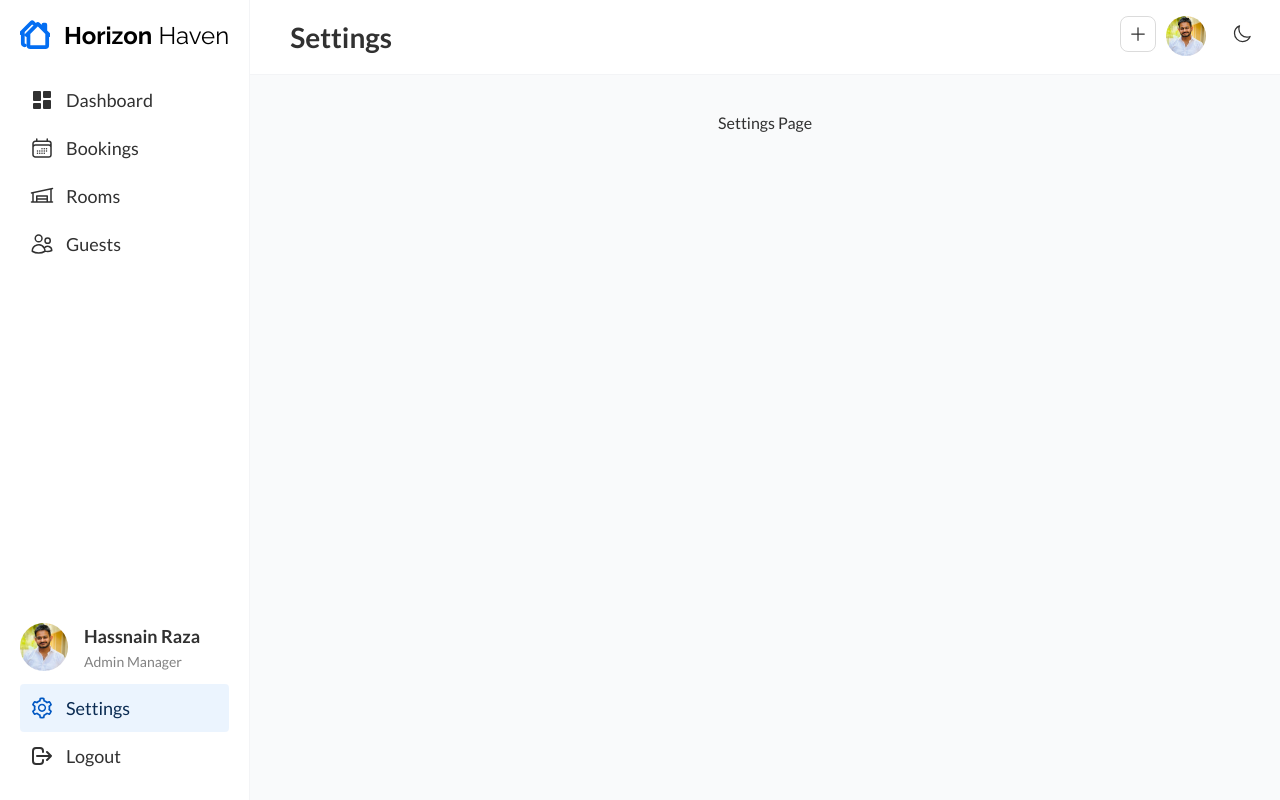
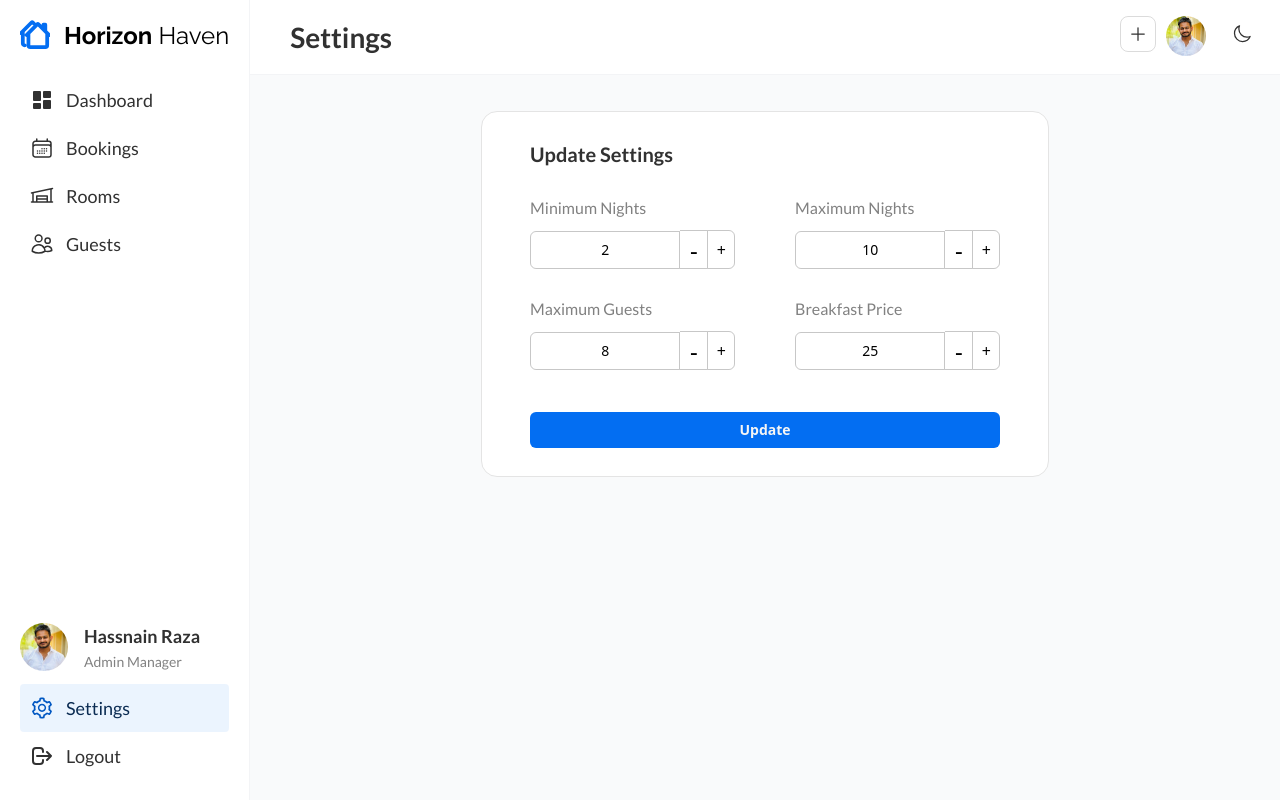
Before and after one commit to HasnainRaza026/horizon-haven-dashboard, a React (Vite) app: page /settings in a window 1280 px wide. Built offline with nearby package versions, Linux system fonts and the light colour scheme.

Commit message:
feat: Add Settings components

```diff
--- /dev/null
+++ b/src/features/settings/Settings.tsx
@@ -0,0 +1,60 @@
+import { useState } from "react";
+import ButtonFill from "../../ui/ButtonFill";
+import Container from "../../ui/Container";
+import InputFieldQuantity from "../../ui/InputFieldQuantity";
+
+function Settings() {
+  const [maxNights, setMaxNights] = useState(10);
+  const [minNights, setMinNights] = useState(2);
+  const [maxGuests, setMaxGuests] = useState(8);
+  const [breakfastPrice, setBreakfastPrice] = useState(25);
+
+  const handleChange = (value: number, setValue: (value: number) => void) => {
+    if (value >= 0) {
+      setValue(value);
+    }
+  };
+
+  const handleSubmit = () => {
+    console.log(minNights, maxNights, maxGuests, breakfastPrice);
+  };
+
+  return (
+    <Container>
+      <Container.Heading>Update Settings</Container.Heading>
+      <Container.Grid>
+        <InputFieldQuantity
+          label="Minimum Nights"
+          value={minNights}
+          setValue={(value) => handleChange(value, setMinNights)}
+        />
+        <InputFieldQuantity
+          label="Maximum Nights"
+          value={maxNights}
+          setValue={(value) => handleChange(value, setMaxNights)}
+        />
+        <InputFieldQuantity
+          label="Maximum Guests"
+          value={maxGuests}
+          setValue={(value) => handleChange(value, setMaxGuests)}
+        />
+        <InputFieldQuantity
+          label="Breakfast Price"
+          value={breakfastPrice}
+          setValue={(value) => handleChange(value, setBreakfastPrice)}
+        />
+      </Container.Grid>
+      <Container.Button>
+        <ButtonFill
+          color="blue"
+          style="w-full text-sm"
+          onClick={() => handleSubmit()}
+        >
+          Update
+        </ButtonFill>
+      </Container.Button>
+    </Container>
+  );
+}
+
+export default Settings;
--- a/src/index.css
+++ b/src/index.css
@@ -44,6 +44,8 @@
   --color-white-hover: rgba(255, 255, 255, 0.06);
 }
 
+@custom-variant dark (&:where(.dark, .dark *));
+
 @layer utilities {
   /* Hide scrollbar for Chrome, Safari and Opera */
   .no-scrollbar::-webkit-scrollbar {
@@ -56,7 +58,15 @@
   }
 }
 
-@custom-variant dark (&:where(.dark, .dark *));
+input::-webkit-outer-spin-button,
+input::-webkit-inner-spin-button {
+  -webkit-appearance: none;
+  margin: 0;
+}
+
+input[type="number"] {
+  -moz-appearance: textfield;
+}
 
 h2,
 h3,
--- a/src/pages/SettingsPage.tsx
+++ b/src/pages/SettingsPage.tsx
@@ -1,5 +1,11 @@
+import Settings from "../features/settings/Settings";
+
 function SettingsPage() {
-  return <h2>Settings Page</h2>;
+  return (
+    <>
+      <Settings />
+    </>
+  );
 }
 
 export default SettingsPage;
--- a/src/ui/ButtonFill.tsx
+++ b/src/ui/ButtonFill.tsx
@@ -7,14 +7,17 @@ function ButtonFill({
   children,
   color,
   style,
+  onClick,
 }: {
   children: React.ReactNode;
   color: "red" | "blue";
   style?: string;
+  onClick?: () => void;
 }) {
   return (
     <button
       className={`text-tx-lt-primary rounded-md px-3 py-2 font-semibold duration-200 ${colorStyles[color]} ${style}`}
+      onClick={onClick ? () => onClick() : undefined}
     >
       {children}
     </button>
--- /dev/null
+++ b/src/ui/InputFieldQuantity.tsx
@@ -0,0 +1,37 @@
+function InputFieldQuantity({
+  label,
+  value,
+  setValue,
+}: {
+  label: string;
+  value: number;
+  setValue: (value: number) => void;
+}) {
+  return (
+    <div className="flex w-full flex-col gap-2.5">
+      <label className="font-primary text-tx-tertary">{label}</label>
+      <div className="flex w-full items-center">
+        <input
+          type="number"
+          className="dark:text-tx-lt-primary w-full rounded-l-md border border-black/22 p-2.5 px-3 py-2 text-center text-sm outline-none placeholder:text-gray-500 dark:border-white/22"
+          value={value}
+          onChange={(e) => setValue(Number(e.target.value))}
+        />
+        <button
+          onClick={() => setValue(value - 1)}
+          className="felx dark:text-tx-lt-primary h-[39px] w-[39px] items-center justify-center border-t border-b border-black/22 text-2xl hover:bg-gray-100 dark:border-white/22 dark:hover:bg-gray-800"
+        >
+          -
+        </button>
+        <button
+          onClick={() => setValue(value + 1)}
+          className="felx dark:text-tx-lt-primary h-[39px] w-[39px] items-center justify-center rounded-r-md border border-black/22 hover:bg-gray-100 dark:border-white/22 dark:hover:bg-gray-800"
+        >
+          +
+        </button>
+      </div>
+    </div>
+  );
+}
+
+export default InputFieldQuantity;
```
